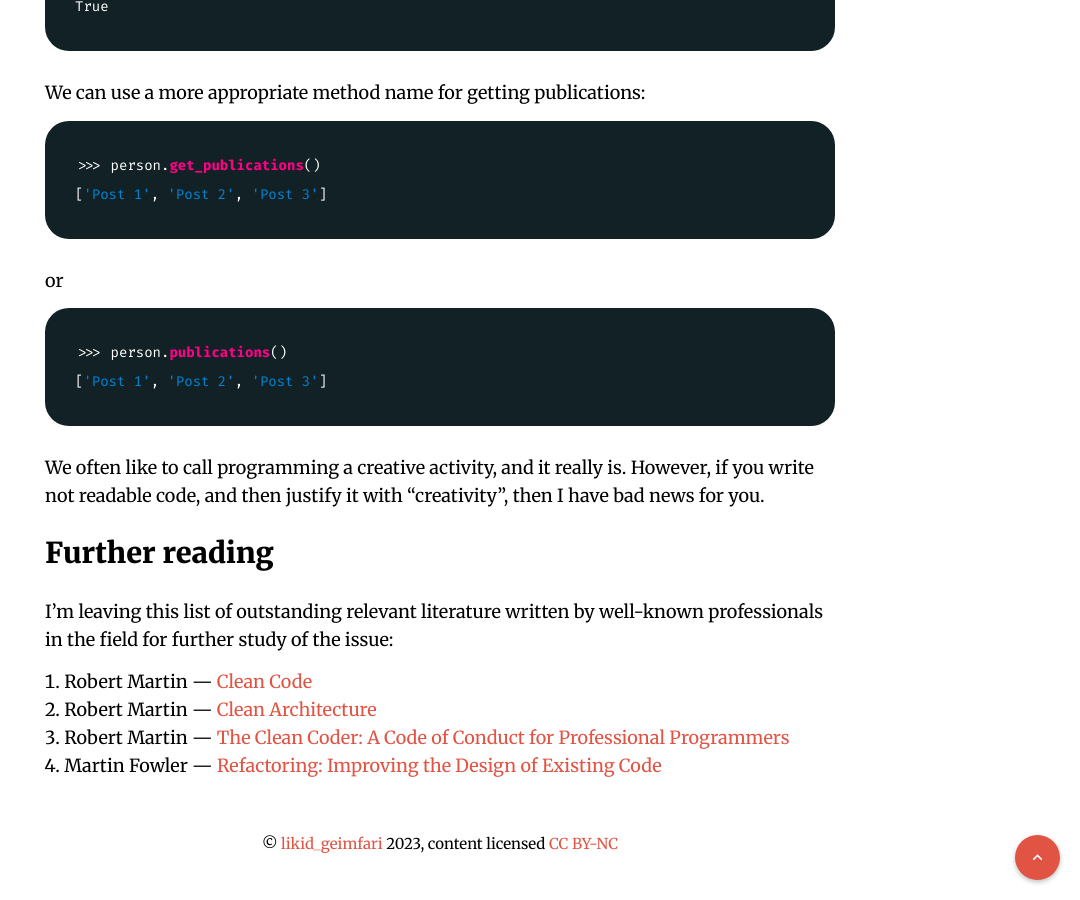
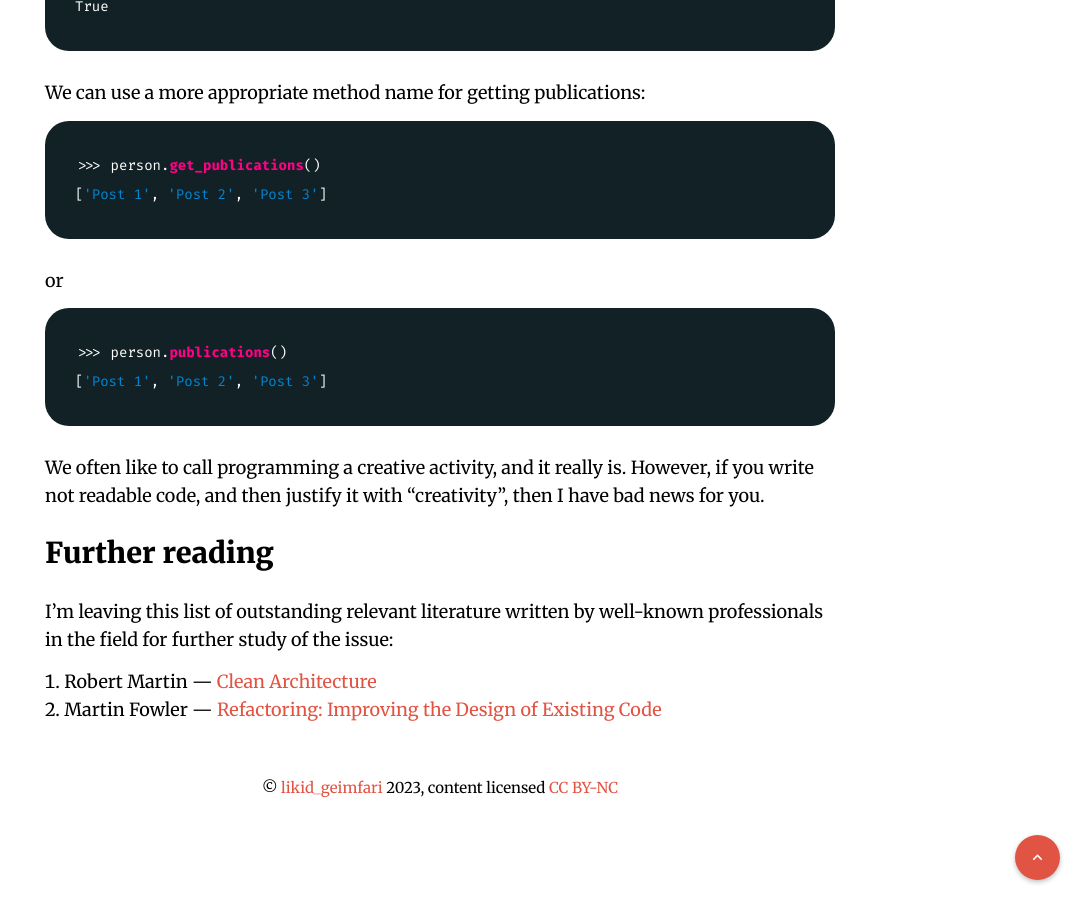
Before and after one commit to lk-geimfari/lk-geimfari.github.io, a Jekyll site: the page built from _posts/2020-07-06-a-few-thoughts-about-naming.md, in a window 1280 px wide and 900 px high, scrolled down 5825 px. Shown: the whole window, without its empty margins (200-1280 px from the left). Built offline with Jekyll 4.4.1, drawn with Linux system fonts in a browser that asks for light colours; nearby versions of some CDN libraries.

Commit message:
Update 2020-07-06-a-few-thoughts-about-naming.md

```diff
--- a/_posts/2020-07-06-a-few-thoughts-about-naming.md
+++ b/_posts/2020-07-06-a-few-thoughts-about-naming.md
@@ -235,7 +235,5 @@ However, if you write not readable code, and then justify it with “creativity
 I'm leaving this  list of outstanding relevant literature written by well-known
 professionals in the field for further study of the issue:
 
-1. Robert Martin — [Clean Code](https://amzn.to/3e1K2iX)
-2. Robert Martin — [Clean Architecture](https://amzn.to/2VLWw7S)
-3. Robert Martin — [The Clean Coder: A Code of Conduct for Professional Programmers](https://amzn.to/3e2iSZg)
-4. Martin Fowler — [Refactoring: Improving the Design of Existing Code](https://bit.ly/2NTEaOa)
+1. Robert Martin — [Clean Architecture](https://amzn.to/2VLWw7S)
+2. Martin Fowler — [Refactoring: Improving the Design of Existing Code](https://bit.ly/2NTEaOa)
```
